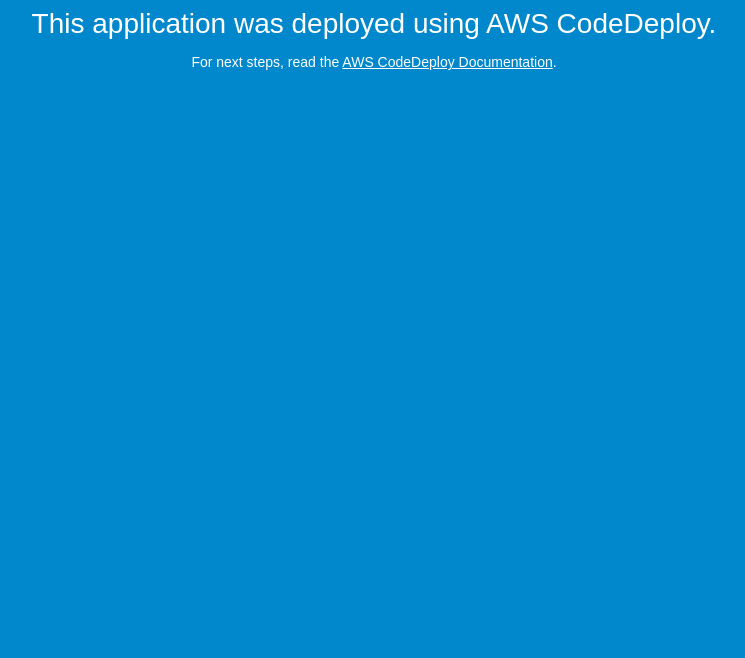
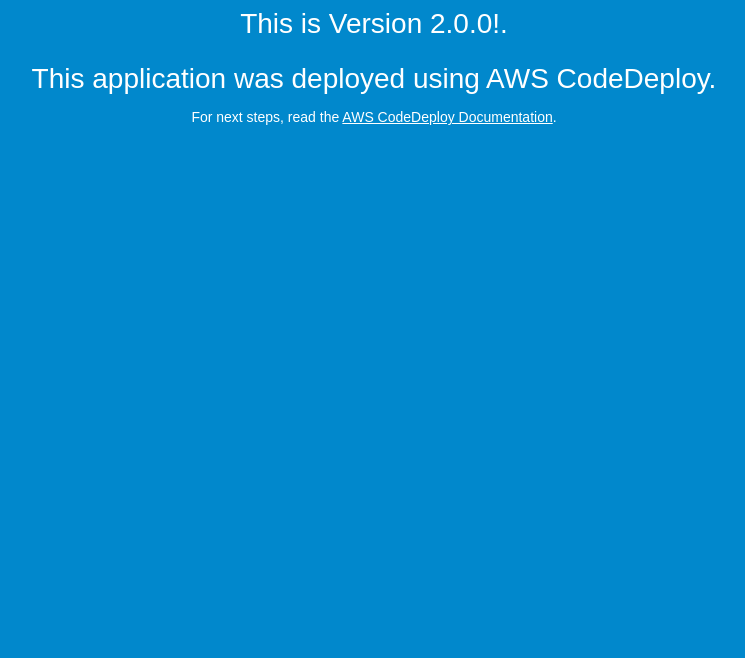
Before and after one commit to Saxon-Global/code-demo, a plain HTML site: page index.html in a window 1280 px wide. Shown: the part 142-800 px from the top of the page, without its empty margins (266-1011 px from the left). Drawn offline with Linux system fonts and the light colour scheme.

Commit message:
second commit

```diff
--- a/index.html
+++ b/index.html
@@ -30,6 +30,7 @@
 <body>
   <div align="center">
     <h1>Congratulations</h1>
+    <h2>This is Version 2.0.0!.</h2>
     <h2>This application was deployed using AWS CodeDeploy.</h2>
     <p>For next steps, read the <a href="http://aws.amazon.com/documentation/codedeploy">AWS CodeDeploy Documentation</a>.</p>
   </div>
```
